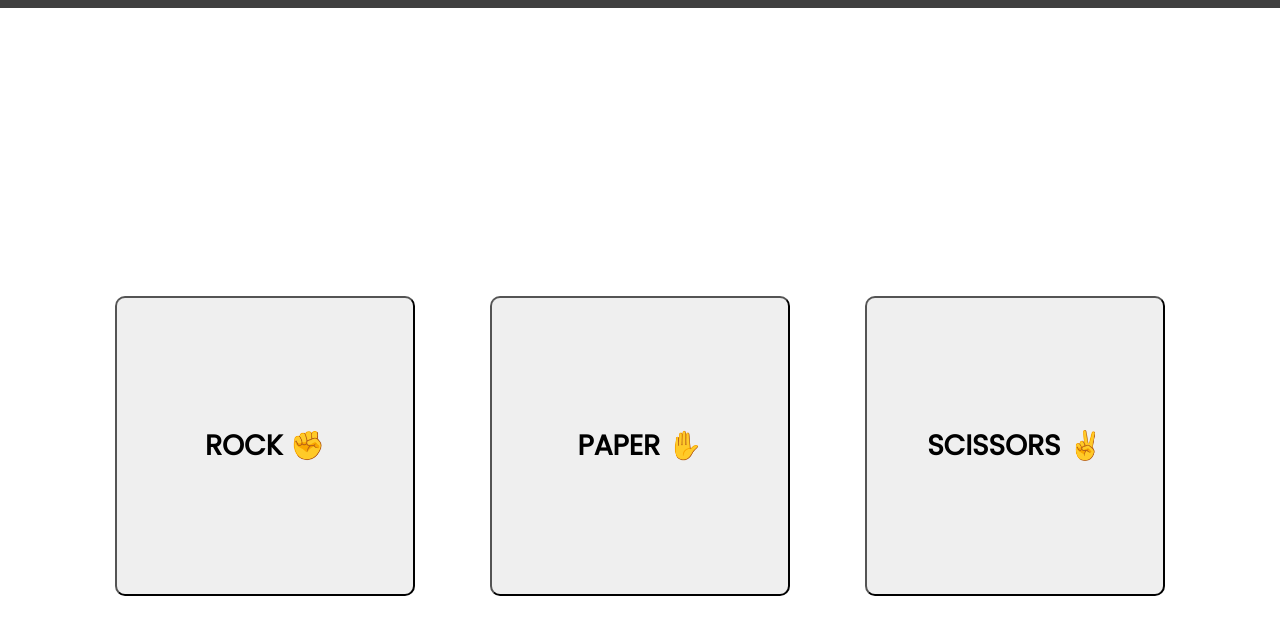
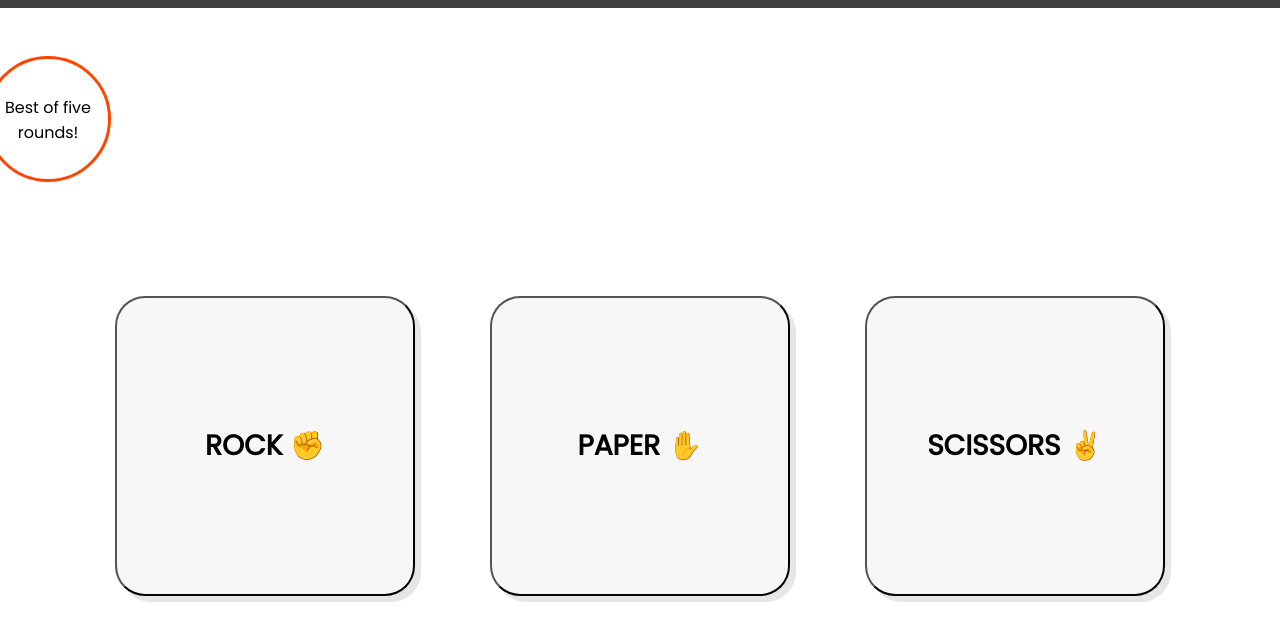
Before and after one commit to crobbo/rock-paper-scissors, a plain HTML site: page index.html in a window 1280 px wide. Shown: the part 72-712 px from the top of the page. Drawn offline with Linux system fonts and the light colour scheme.

Commit message:
added best of five rounds notice

```diff
--- a/index.html
+++ b/index.html
@@ -24,6 +24,10 @@
 
             <div class="running-score" id="result"></div>
 
+            <div class="best-of">
+                <p id="five">Best of five <br>rounds!</p>
+            </div>
+
             <button class="button" id="btn-rock">ROCK ✊</button>
             <button class="button" id="btn-paper">PAPER ✋</button>
             <button class="button" id="btn-scissors">SCISSORS ✌</button>
--- a/styles.css
+++ b/styles.css
@@ -4,7 +4,7 @@
     grid-template-rows: 100px 100px 100px 400px 100px;
     grid-template-areas:
          "header header header header header"
-         ". . overall-score . ."
+         ". best-of overall-score . ."
          ". . running-score . ."
          ". button1 button2 button3 ."
          "footer footer footer footer footer" ;
@@ -39,13 +39,16 @@ body {
     font-family: 'Poppins', sans-serif;
     width: 300px;
     height: 300px;
+    border-radius: 30px;
+    background-color: #f7f7f7;
+    box-shadow: 6px 6px #e6e6e6;
 }
 
  #btn-rock {
     grid-area: button1;
     justify-self: center;
 
-    border-radius: 10px;
+
     font-size: 28px;
     font-weight: bold;
     /* margin-top: 200px; */
@@ -54,7 +57,6 @@ body {
 #btn-paper {
     grid-area: button2;
     justify-self: center;
-    border-radius: 10px;
     font-size: 28px;
     font-weight: bold;
     /* margin-top: 200px; */
@@ -63,7 +65,6 @@ body {
 #btn-scissors {
     grid-area: button3;
     justify-self: center;
-    border-radius: 10px;
     font-size: 28px;
     font-weight: bold;
     /* margin-top: 200px; */
@@ -101,3 +102,29 @@ body {
     text-align: center;
     width: 500px;
 }
+
+
+.best-of {
+    grid-area: best-of;
+    position: relative;
+    justify-self: left;
+    border-style: solid;
+    border-radius: 50%;
+    width: 120px;
+    height: 120px;
+    color:#FF4500;
+    right: 130px;
+
+}
+
+#five {
+    position: relative;
+    text-align: center;
+    color: black;
+    text-align: center;
+    top: 20px;
+}
+
+#last-round {
+    color: grey;
+}
```
